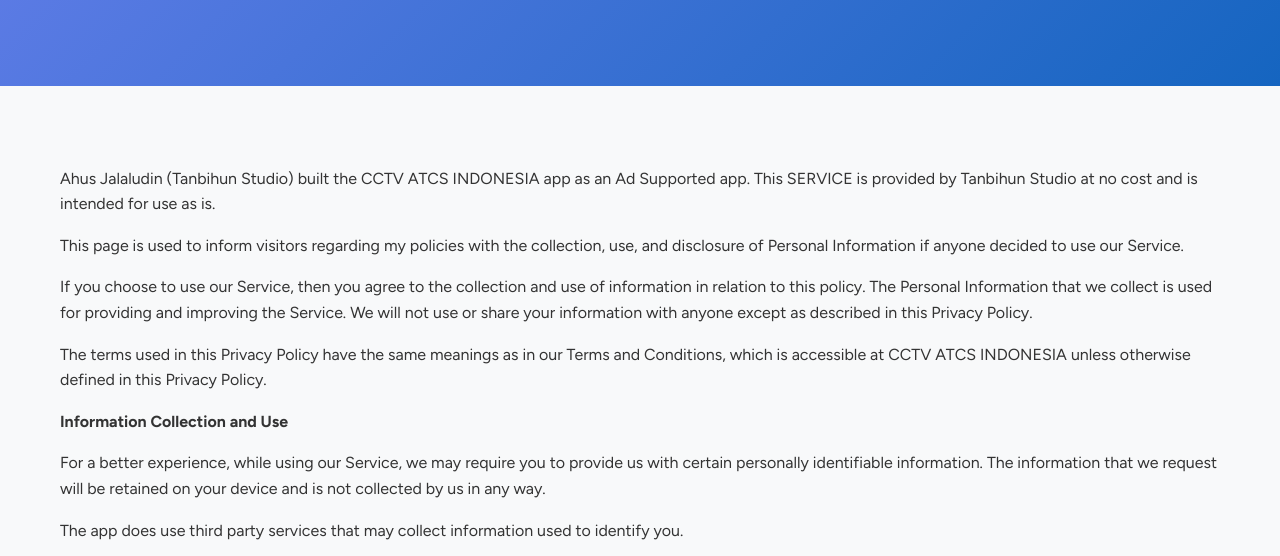
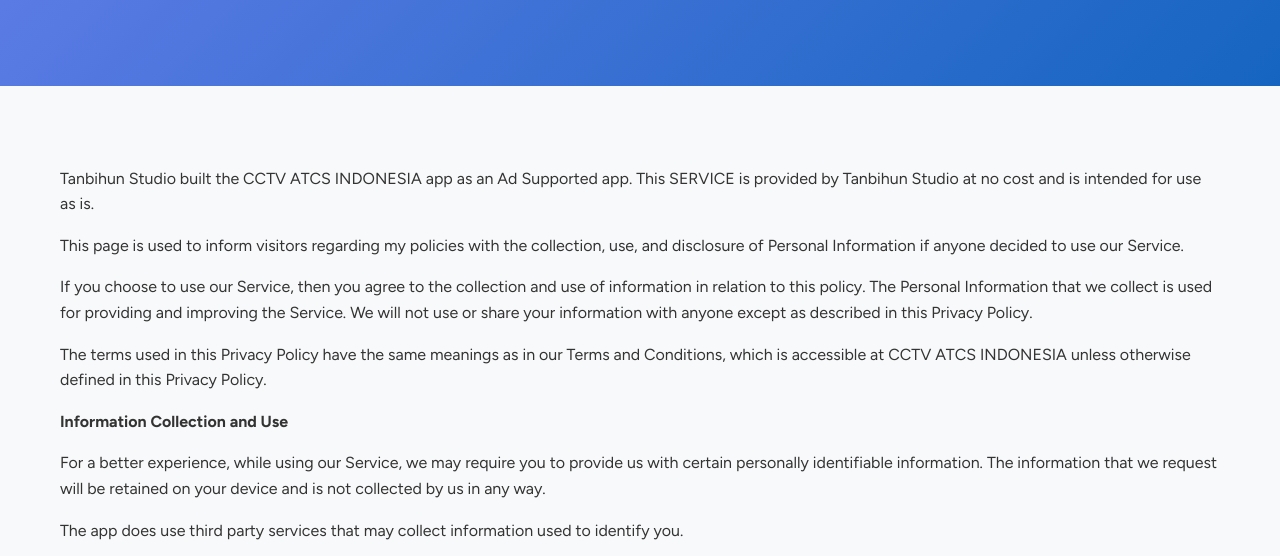
Before and after one commit to moitalk/moitalk.github.io, a plain HTML site: page cctvatcsindonesia/privacy-policy.html in a window 1280 px wide. Shown: the part 220-776 px from the top of the page. Drawn offline with Linux system fonts and the light colour scheme.

Commit message:
Update privacy-policy.html

```diff
--- a/cctvatcsindonesia/privacy-policy.html
+++ b/cctvatcsindonesia/privacy-policy.html
@@ -494,7 +494,7 @@
     <section id="features" class="features">
         <div class="container">
             <p>
-                    Ahus Jalaludin (Tanbihun Studio) built the CCTV ATCS INDONESIA app as
+                    Tanbihun Studio built the CCTV ATCS INDONESIA app as
                     an Ad Supported app. This SERVICE is provided by
                     Tanbihun Studio at no cost and is intended for
                     use as is.
```
